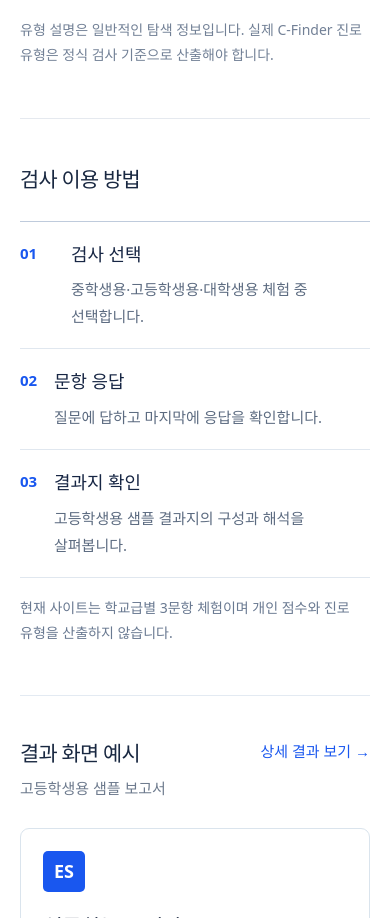
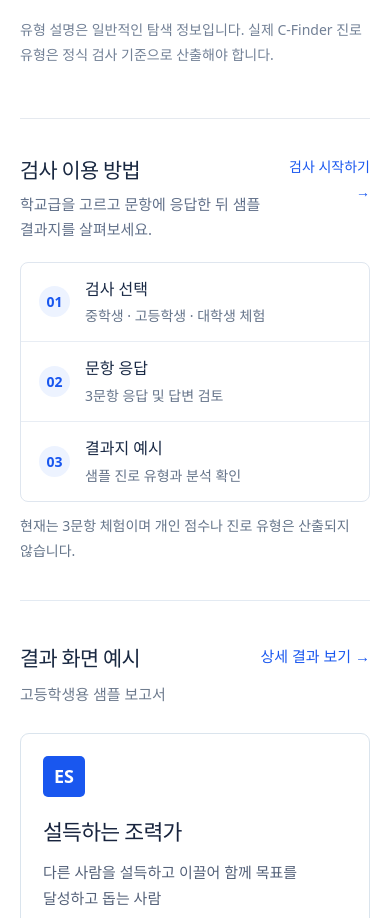
Before and after one commit to jyhome1228-cyber/cfinder, a website with bundled scripts: page index.html in a window 390 px wide. Shown: the part 1988-2906 px from the top of the page. Built offline with nearby package versions, Linux system fonts and the light colour scheme; a web font is replaced by a local one.

Commit message:
Refine assessment steps into compact connected flow

```diff
--- a/assets/editorial.css
+++ b/assets/editorial.css
@@ -175,3 +175,33 @@ body{background:#fff}
 
 /* One neutral-blue visual language for all six RIASEC catalog items. */
 .cf-editorial .lab-type .lab-type-art,.cf-editorial .lab-type:nth-child(n) .lab-type-art{background:#f2f5fa;color:#315fa9}
+
+/* Compact process navigation: replace oversized equal-width explanatory columns. */
+.cf-editorial .lab-process{padding:44px 0 45px;border-top:1px solid #e5e9ef}
+.cf-editorial .lab-process-heading{margin-bottom:19px;align-items:center}
+.cf-editorial .lab-process-heading .lab-section-heading{margin:0}
+.cf-editorial .lab-process-heading p{font-size:.9375rem;color:#62718a;line-height:1.7;margin-top:6px}
+.cf-editorial .lab-process-flow{list-style:none;margin:0;padding:0;display:flex;align-items:stretch;gap:0;border:1px solid #dfe6ef;border-radius:8px;background:white}
+.cf-editorial .lab-process-flow>li{position:relative;display:flex;align-items:center;flex:1 1 0;min-width:0;gap:17px;padding:19px 22px}
+.cf-editorial .lab-process-flow>li+li{border-left:1px solid #e8edf4;padding-left:35px}
+.cf-editorial .lab-process-flow>li:not(:last-child):after{content:"›";position:absolute;right:-8px;top:50%;transform:translateY(-50%);color:#1957ef;font-size:22px;font-weight:400;line-height:1;background:#fff;z-index:1;padding:0 2px}
+.cf-editorial .lab-process-index{display:flex;justify-content:center;align-items:center;flex:0 0 auto;width:36px;height:36px;border-radius:50%;background:#edf3ff;color:#1957ef;font-size:.875rem;font-weight:730;font-variant-numeric:tabular-nums}
+.cf-editorial .lab-process-flow>li>div{min-width:0}
+.cf-editorial .lab-process-flow strong{display:block;font-size:1rem;font-weight:700;line-height:1.55;color:#192945}
+.cf-editorial .lab-process-flow p{font-size:.875rem;color:#65748a;line-height:1.65;margin:3px 0 0}
+.cf-editorial .lab-process-note{font-size:.875rem;color:#65758a;line-height:1.75;margin:12px 0 0}
+@media(max-width:860px){
+ .cf-editorial .lab-process-flow>li{padding:17px 12px;gap:10px}
+ .cf-editorial .lab-process-flow>li+li{padding-left:18px}
+ .cf-editorial .lab-process-index{width:31px;height:31px}
+}
+@media(max-width:660px){
+ .cf-editorial .lab-process{padding:36px 0 37px}
+ .cf-editorial .lab-process-heading{align-items:flex-start;gap:10px}
+ .cf-editorial .lab-process-heading>a{font-size:.875rem;max-width:90px}
+ .cf-editorial .lab-process-flow{display:grid;grid-template-columns:1fr;border-radius:8px}
+ .cf-editorial .lab-process-flow>li,.cf-editorial .lab-process-flow>li+li{padding:14px 18px;border-left:0;gap:15px}
+ .cf-editorial .lab-process-flow>li+li{border-top:1px solid #e8edf4}
+ .cf-editorial .lab-process-flow>li:not(:last-child):after{content:none}
+ .cf-editorial .lab-process-flow p{font-size:.875rem}
+}
--- a/assets/ui/home.js
+++ b/assets/ui/home.js
@@ -38,13 +38,16 @@ export function renderHome({storageAvailable}) {
    <p class="lab-type-note">유형 설명은 일반적인 탐색 정보입니다. 실제 C-Finder 진로 유형은 정식 검사 기준으로 산출해야 합니다.</p>
  </section>
  <section class="lab-process" aria-labelledby="lab-process-title">
-   <div class="lab-section-headline"><h2 id="lab-process-title" class="lab-section-heading">검사 이용 방법</h2></div>
-   <div class="lab-step-grid">
-     <article><span>01</span><div><h3>검사 선택</h3><p>중학생용·고등학생용·대학생용 체험 중 선택합니다.</p></div></article>
-     <article><span>02</span><div><h3>문항 응답</h3><p>질문에 답하고 마지막에 응답을 확인합니다.</p></div></article>
-     <article><span>03</span><div><h3>결과지 확인</h3><p>고등학생용 샘플 결과지의 구성과 해석을 살펴봅니다.</p></div></article>
+   <div class="lab-section-headline lab-process-heading">
+     <div><h2 id="lab-process-title" class="lab-section-heading">검사 이용 방법</h2><p>학교급을 고르고 문항에 응답한 뒤 샘플 결과지를 살펴보세요.</p></div>
+     <a href="#start">검사 시작하기 →</a>
    </div>
-   <p class="lab-process-note">현재 사이트는 학교급별 3문항 체험이며 개인 점수와 진로 유형을 산출하지 않습니다.</p>
+   <ol class="lab-process-flow">
+     <li><span class="lab-process-index">01</span><div><strong>검사 선택</strong><p>중학생 · 고등학생 · 대학생 체험</p></div></li>
+     <li><span class="lab-process-index">02</span><div><strong>문항 응답</strong><p>3문항 응답 및 답변 검토</p></div></li>
+     <li><span class="lab-process-index">03</span><div><strong>결과지 예시</strong><p>샘플 진로 유형과 분석 확인</p></div></li>
+   </ol>
+   <p class="lab-process-note">현재는 3문항 체험이며 개인 점수나 진로 유형은 산출되지 않습니다.</p>
  </section>
  <section class="lab-result-section" aria-labelledby="lab-result-title">
    <div class="lab-section-headline"><div><h2 id="lab-result-title" class="lab-section-heading">결과 화면 예시</h2><p>고등학생용 샘플 보고서</p></div><a href="#report">상세 결과 보기 →</a></div>
```
Also changed, not shown: tests/editorial-design.test.js (+11 -0 lines).
